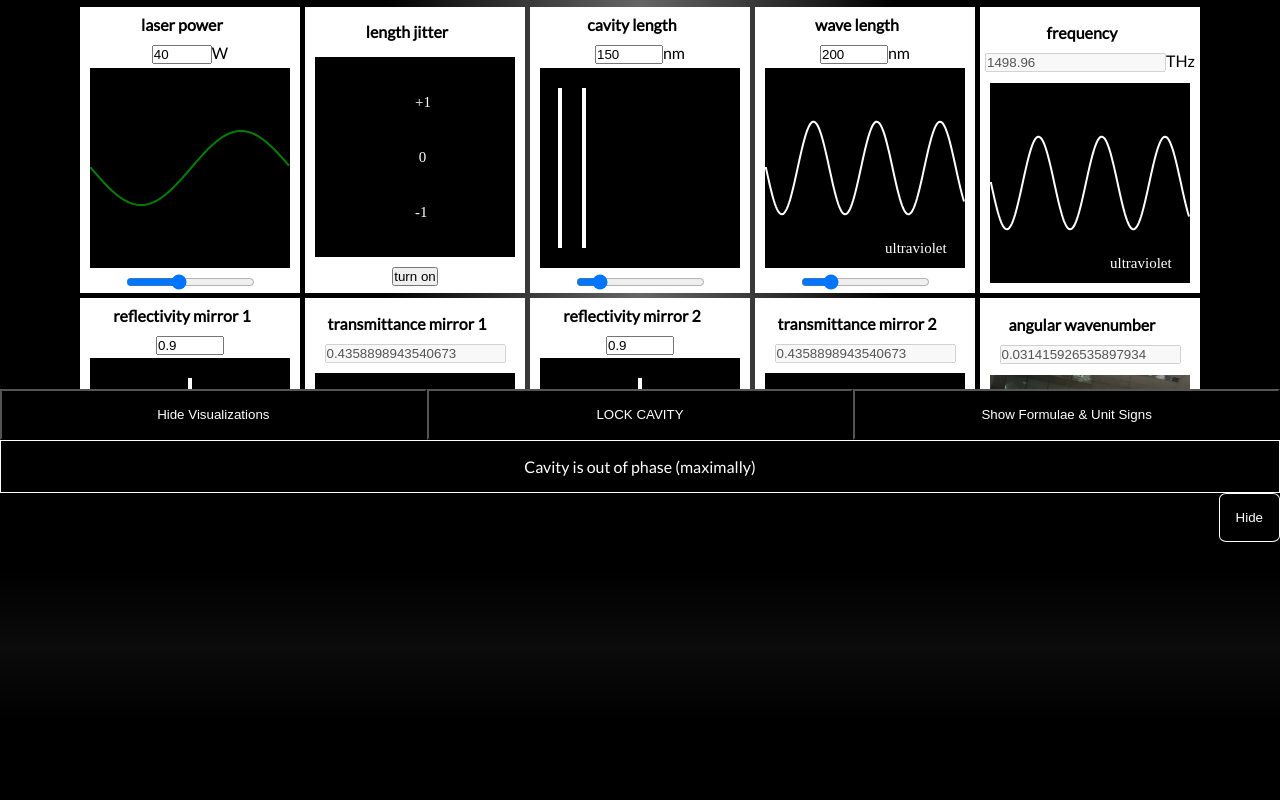
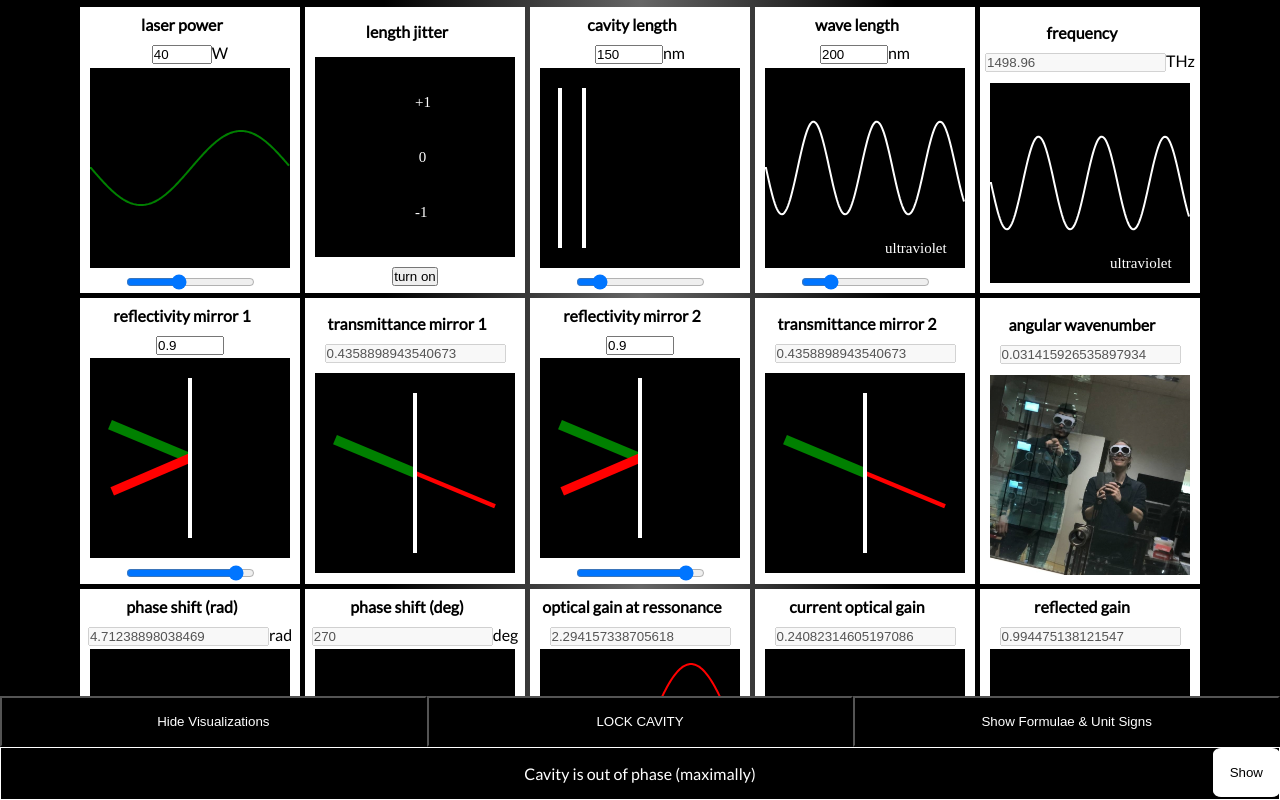
Before and after one commit to bmedicke/optical-cavity, a React (Create React App) app in the folder simulator/: page / in a window 1280 px wide. Built offline with nearby package versions, Linux system fonts and the light colour scheme; what better-react-mathjax would draw is missing.

Commit message:
hide bottom vis. by default

```diff
--- a/simulator/src/App.js
+++ b/simulator/src/App.js
@@ -83,7 +83,7 @@ function App() {
   const LengthJitter = withJitter(Box)
 
   // BOTTOM
-  const [isBottomCollapsed, setIsBottomCollapsed] = useState(false)
+  const [isBottomCollapsed, setIsBottomCollapsed] = useState(true)
 
   useEffect(() => {
     setWavelengthColor(wavelength2rgb(wavelength))
```
